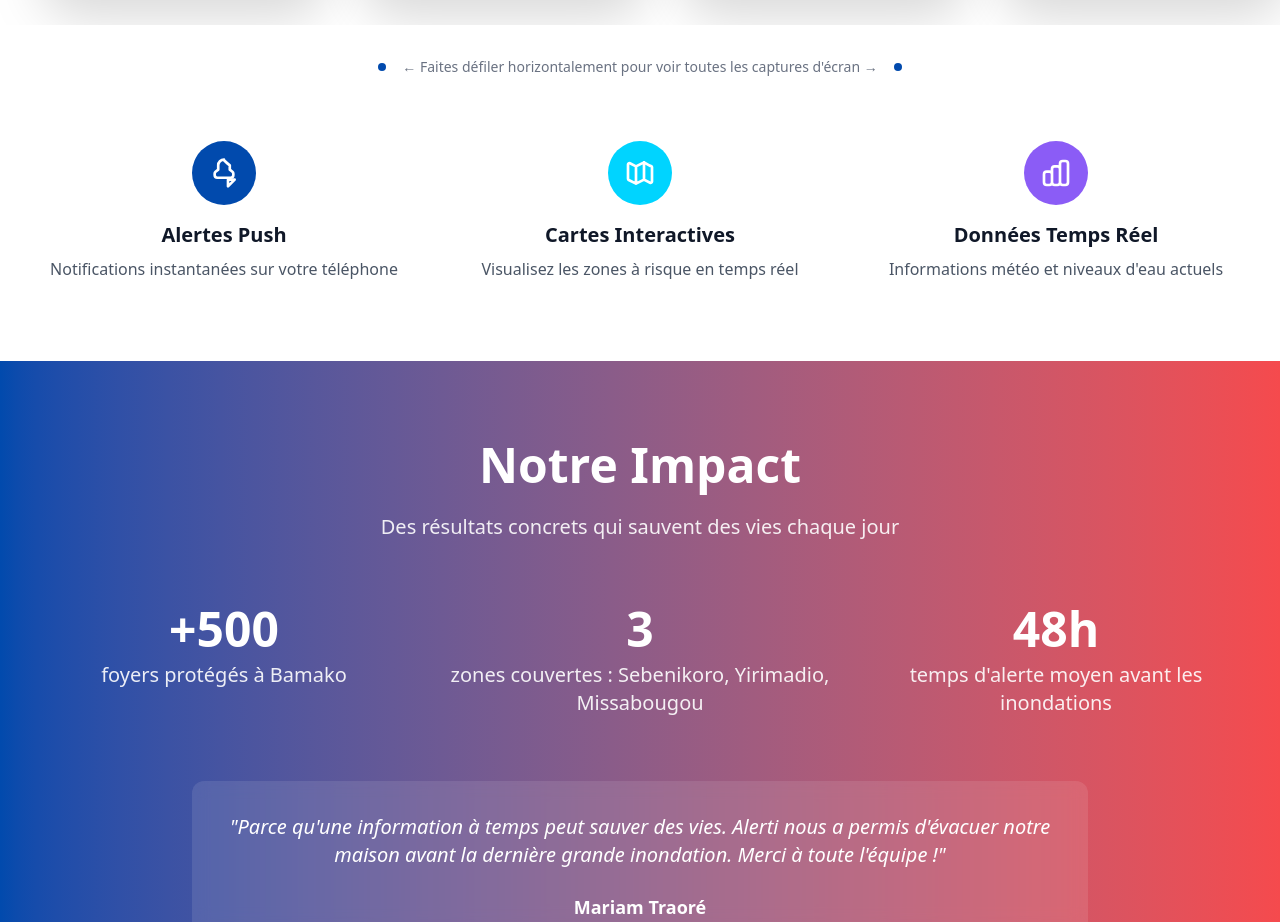
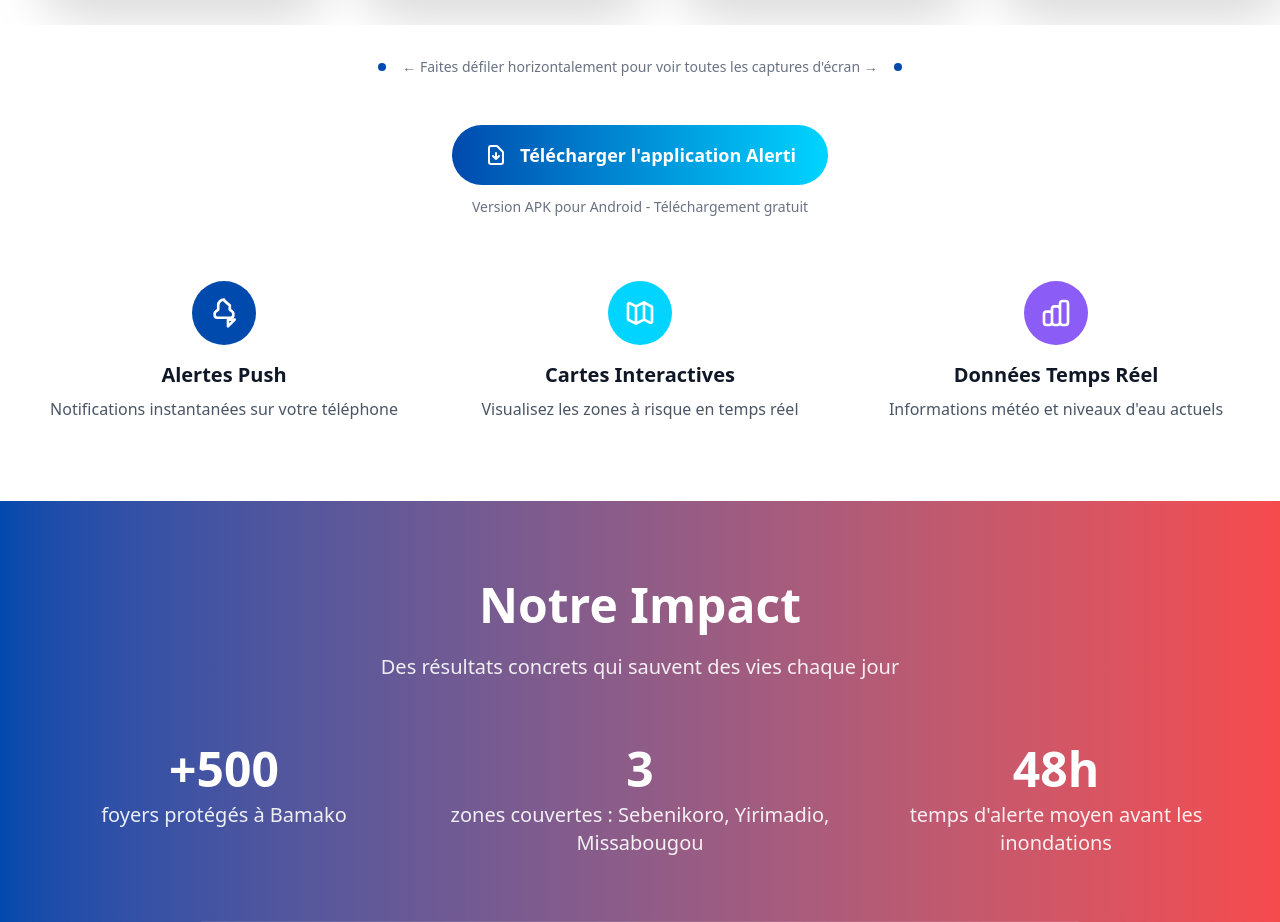
Before and after one commit to Sylla431/alerti_webpage, a Next.js app: page / in a window 1280 px wide. Shown: the part 3400-4322 px from the top of the page. Built offline with nearby package versions, Linux system fonts and the light colour scheme.

Commit message:
Fix: add download button

```diff
--- a/src/app/page.tsx
+++ b/src/app/page.tsx
@@ -731,6 +731,25 @@
             </div>
           </div>
 
+          {/* Bouton de téléchargement de l'app */}
+          <div className="mt-12 text-center">
+            <a
+              href="https://drive.google.com/file/d/1sNUYZ4Nn1xuYD0jBDY7yQ86fisIVZ7HY/view?usp=sharing"
+              target="_blank"
+              rel="noopener noreferrer"
+              className="group relative inline-flex items-center bg-gradient-to-r from-[#014AAD] to-[#00D4FF] text-white font-bold py-4 px-8 rounded-full text-lg transition-all duration-300 transform hover:scale-105 hover:shadow-2xl hover:shadow-[#014AAD]/30"
+            >
+              <svg className="w-6 h-6 mr-3" fill="none" stroke="currentColor" viewBox="0 0 24 24" strokeWidth="2">
+                <path strokeLinecap="round" strokeLinejoin="round" d="M12 10v6m0 0l-3-3m3 3l3-3m2 8H7a2 2 0 01-2-2V5a2 2 0 012-2h5.586a1 1 0 01.707.293l5.414 5.414a1 1 0 01.293.707V19a2 2 0 01-2 2z" />
+              </svg>
+              <span className="relative z-10">Télécharger l'application Alerti</span>
+              <div className="absolute inset-0 bg-white/20 rounded-full opacity-0 group-hover:opacity-100 transition-opacity duration-300"></div>
+            </a>
+            <p className="text-sm text-gray-500 mt-3">
+              Version APK pour Android - Téléchargement gratuit
+            </p>
+          </div>
+
           {/* Description des fonctionnalités de l'app */}
           <div className="mt-16 grid md:grid-cols-3 gap-8">
             <div className="text-center">
```
